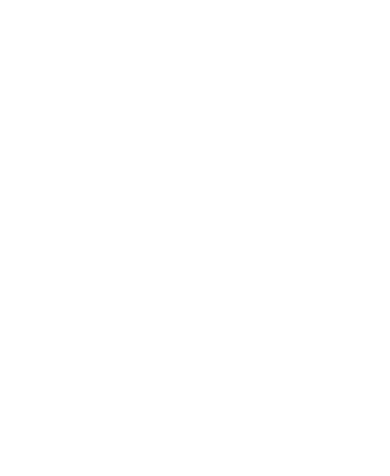
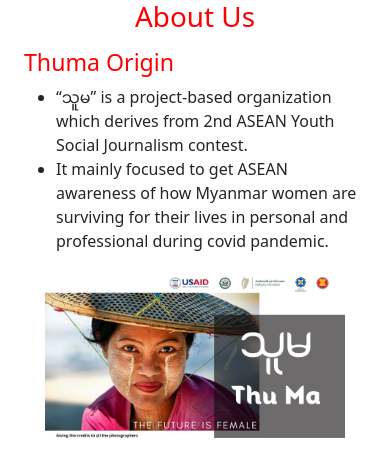
Before and after one commit to sandar00/Thumafocusarea, a plain HTML site: page index.html in a window 390 px wide. Drawn offline with Linux system fonts and the light colour scheme.

Commit message:
thuma origin

```diff
--- a/index.html
+++ b/index.html
@@ -14,11 +14,29 @@
 </head>
 <body>
 
-    <!-- Thuma Origin header
-    <header class="">
-        <h1 class="text-center">Thuma Origin</h1>
+    <!-- Thuma Origin header -->
+    <header class="mt-md-3 mt-sm-2">
+        <h1 class="text-center reds">About Us</h1>
     </header>
-     -->
+
+    <!-- section origin -->
+    <section class="container-lg mt-3 mt-md-2">
+        <div class="row m-auto align-items-center">
+            <div class="col-sm-12 col-md-6">
+                <h3 class="reds">Thuma Origin</h3>
+                <ul>
+                    <li>“သူမ” is a project-based organization which derives from 2nd ASEAN Youth Social Journalism contest.</li>
+                    <li>It mainly focused to get ASEAN awareness of how Myanmar women are surviving for their lives in personal and professional during covid pandemic.</li>
+                </ul>
+            </div>
+            <div class="col-sm-12 col-md-6 mt-sm-2 origin2">
+                <img src="./img/thuma 3.jpg" alt="Thuma" class="origin-imgs ">
+            </div>
+        </div>
+    </section>
+
+    <!-- section function -->
+
 
     <!-- bootstrap 4 js -->
     <script src="./bootstrap/js/bootstrap.min.js"></script>
--- a/origin.css
+++ b/origin.css
@@ -0,0 +1,38 @@
+:root{
+    --maincolor: red;
+}
+*{
+    box-sizing: border-box;
+    margin:0;
+    padding:0;
+}
+
+/* color : red */
+.reds{
+    color:var(--maincolor)
+}
+
+/* thuma origin */
+.origin-imgs{
+    max-width: 500px;
+    object-fit: contain;
+}
+
+@media (max-width: 1024px) {
+    .origin2{
+        display:flex;
+        justify-content:center;
+    }
+
+    .origin-imgs{
+        max-width:100%;
+        object-fit: contain;
+    }
+
+    @media(max-width: 440px) {
+        .origin-imgs{
+            max-width:300px;
+            margin:0;
+        }
+    }
+}
```
